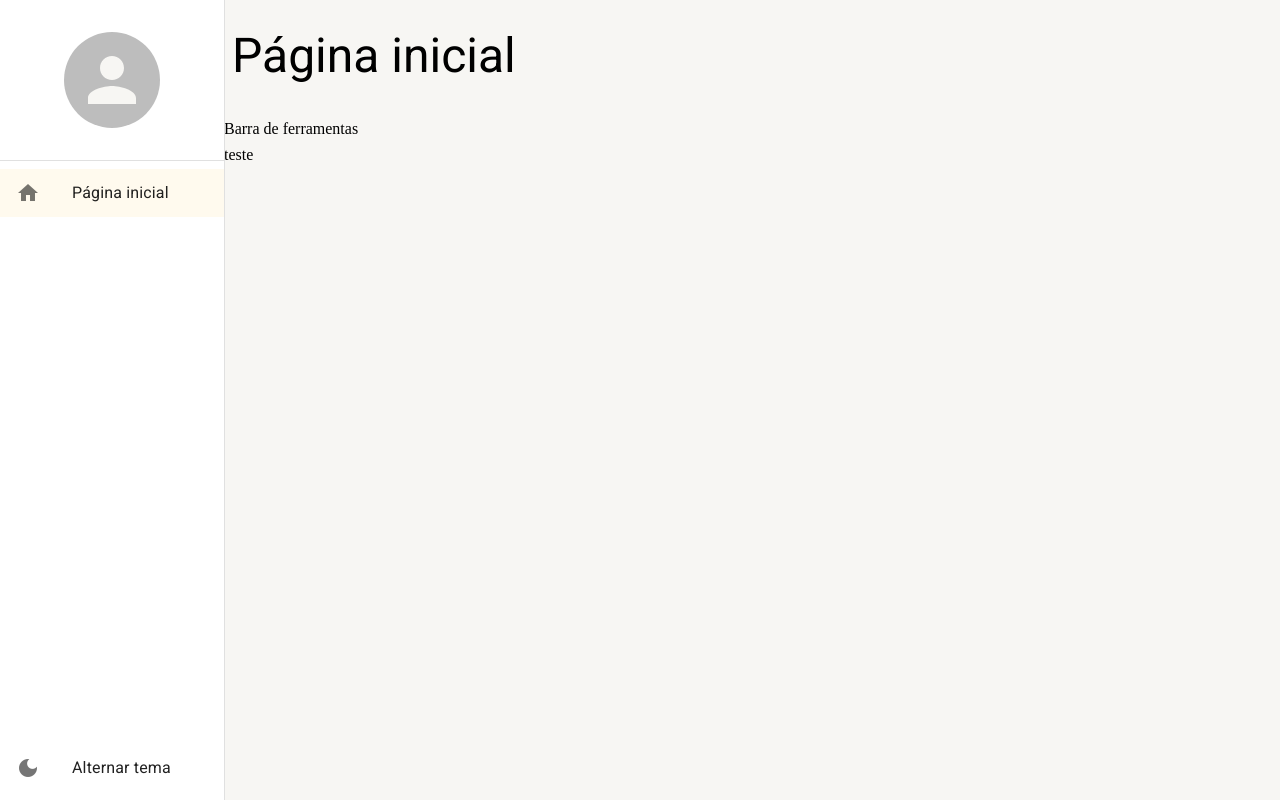
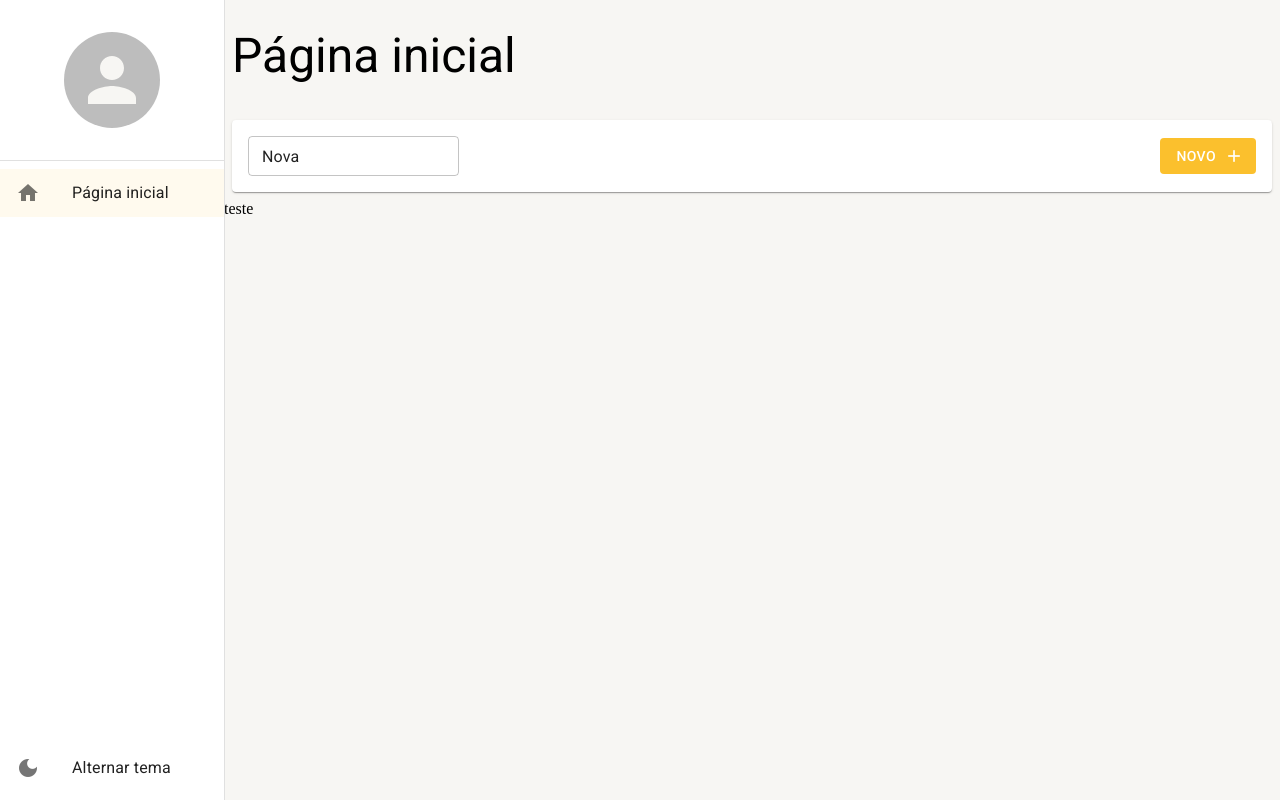
Before and after one commit to kassioOliveira/city-app, a React (Create React App) app: page /pagina-inicial in a window 1280 px wide. Built offline with nearby package versions, Linux system fonts and the light colour scheme.

Commit message:
Ferramentas da listagem

```diff
--- a/src/pages/dashboard/Dashboard.tsx
+++ b/src/pages/dashboard/Dashboard.tsx
@@ -1,9 +1,16 @@
+import { FerramentasDaListagem } from '../../shared/components';
 import { LayoutBaseDePagina } from '../../shared/layouts';
 
 
 export const Dashboard: React.FC = () => {
   return (
-    <LayoutBaseDePagina titulo='Página inicial' barraDeFerramentas={<>Barra de ferramentas</>}>
+    <LayoutBaseDePagina
+      titulo='Página inicial'
+      barraDeFerramentas={
+        <FerramentasDaListagem
+          textoDeBusca='Nova'
+          mostrarInputBusca
+          mostrarBotaoBusca/>}>
         teste
     </LayoutBaseDePagina>
   );
--- /dev/null
+++ b/src/shared/components/ferramentas-da-listagem/FerramentasDaListagem.tsx
@@ -0,0 +1,58 @@
+import { Box, Button, Icon, Paper, TextField, useTheme } from '@mui/material';
+
+interface IFerramentasDaListagem {
+  textoDeBusca?: string;
+  mostrarInputBusca?: boolean;
+  aoMudarTextoDeBusca?: (novoTexto: string) => void;
+  textoBotaoNovo?: string;
+  mostrarBotaoBusca?: boolean;
+  aoClicarEmNovo?: () => void;
+
+}
+
+
+export const FerramentasDaListagem: React.FC<IFerramentasDaListagem> = ({
+  textoDeBusca = '',
+  mostrarInputBusca = false,
+  aoMudarTextoDeBusca,
+  aoClicarEmNovo,
+  textoBotaoNovo= 'Novo',
+  mostrarBotaoBusca = false,
+
+}) => {
+  const theme = useTheme();
+  return (
+    <Box
+      component={Paper}
+      height={theme.spacing(5)}
+      marginX={1}
+      padding={2}
+      display='flex'
+      gap={1}
+      alignItems='center'>
+      {mostrarInputBusca && (
+        <TextField
+          size='small'
+          placeholder='Pesquisar'
+          itemProp='home'
+          value={textoDeBusca}
+          onChange={(e) => aoMudarTextoDeBusca?.(e.target.value)}
+        />
+      )}
+
+      <Box flex={1} display='flex' justifyContent='end'>
+        {mostrarBotaoBusca && (
+          <Button
+            color='primary'
+            disableElevation
+            variant='contained'
+            endIcon={<Icon>add</Icon>}
+            onClick={aoClicarEmNovo}>
+
+            {textoBotaoNovo}
+          </Button>
+        )}
+      </Box>
+    </Box>
+  );
+};
--- a/src/shared/components/index.ts
+++ b/src/shared/components/index.ts
@@ -1 +1,2 @@
-export {};
+export * from './menu-lateral/Menu-lateral';
+export * from './ferramentas-da-listagem/FerramentasDaListagem';
```
